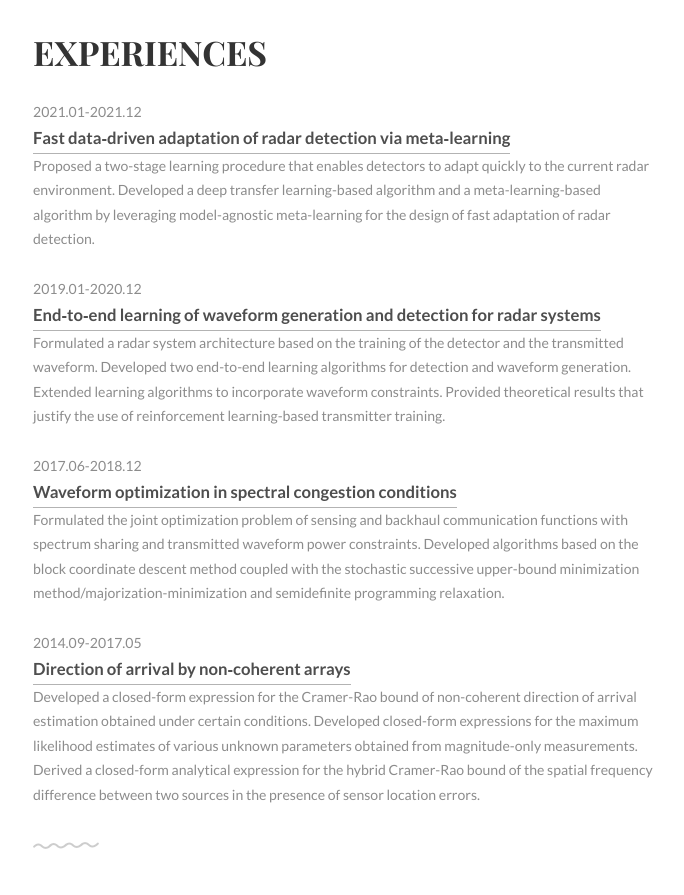
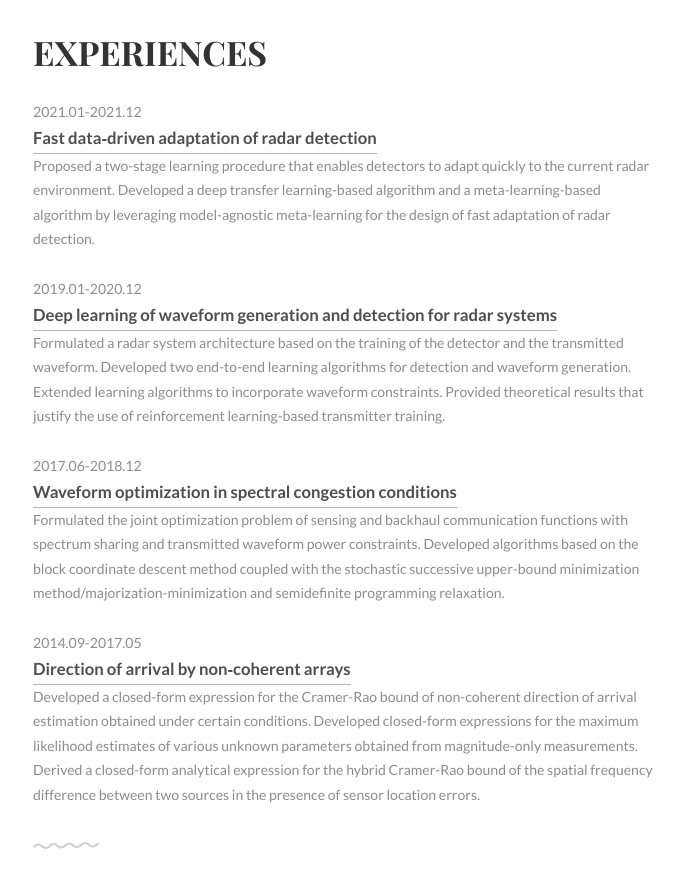
Before and after one commit to Jiang1413/Jiang1413.github.io, a plain HTML site: page index.html in a window 1280 px wide. Shown: the part 780-1675 px from the top of the page, without its empty margins (296-980 px from the left). Drawn offline with Linux system fonts and the light colour scheme.

Commit message:
Update index.html

```diff
--- a/index.html
+++ b/index.html
@@ -1,7 +1,7 @@
 <!DOCTYPE html>
 <html>
 <head>
-    <title>Dr. Wei Jiang</title>
+    <title>Dr. Wei Jiang's personal website</title>
     <meta charset="utf-8" />
     <meta name="viewport" content="width=device-width, initial-scale=1">
     <meta name="description" content="Dr. Wei Jiang's personal website">
@@ -56,7 +56,7 @@
 Her research interests are in the areas of statistical signal processing, learning and optimization theory. These include, but are not limited to radar waveform design, estimation and detection, and MIMO radar. Her overall Ph.D. research goal was learning of radar system for target detection. In particular, she worked on supervised learning, reinforcement learning, and meta-learning. As part of her Ph.D. and Master's degrees, she also worked on the direction of arrival by non-coherent arrays.
 <br>
 <br>
-Dr. Jiang's serves as a regular reviewer for IEEE Transactions on Signal Processing, IEEE Communication Letters, IEEE Wireless Communications Letters, IEEE Signal Processing Letters, IEEE Global Communication Conference (GlobeCom), IEEE Global Conference on Signal and Information Processing (GlobalSIP), and IEEE International Conference on Communications (ICC). She is a member of IEEE.
+Dr. Jiang serves as a regular reviewer for IEEE Transactions on Signal Processing, IEEE Communication Letters, IEEE Wireless Communications Letters, IEEE Signal Processing Letters, IEEE Global Communication Conference (GlobeCom), IEEE Global Conference on Signal and Information Processing (GlobalSIP), and IEEE International Conference on Communications (ICC). She is a member of IEEE.
 				</p>
 			</div>
 		</div>
@@ -68,12 +68,12 @@ Dr. Jiang's serves as a regular reviewer for IEEE Transactions on Signal Process
 			<h1>Experiences</h1>
 			<ul class="work-list">
 				<li>2021.01-2021.12</li>
-				<li><a href="#">Fast data‑driven adaptation of radar detection via meta‑learning</a></li>
+				<li><a href="#">Fast data‑driven adaptation of radar detection</a></li>
 				<li>Proposed a two-stage learning procedure that enables detectors to adapt quickly to the current radar environment. Developed a deep transfer learning-based algorithm and a meta-learning-based algorithm by leveraging model-agnostic meta-learning for the design of fast adaptation of radar detection.</li>
 			</ul>
 			<ul class="work-list">
 				<li>2019.01-2020.12</li>
-				<li><a href="#">End‑to‑end learning of waveform generation and detection for radar systems</a></li>
+				<li><a href="#">Deep learning of waveform generation and detection for radar systems</a></li>
 				<li>Formulated a radar system architecture based on the training of the detector and the transmitted waveform. Developed two end-to-end learning algorithms for detection and waveform generation. Extended learning algorithms to incorporate waveform constraints. Provided theoretical results that justify the use of reinforcement learning-based transmitter training. </li>
 			</ul>
 			<ul class="work-list">
```
